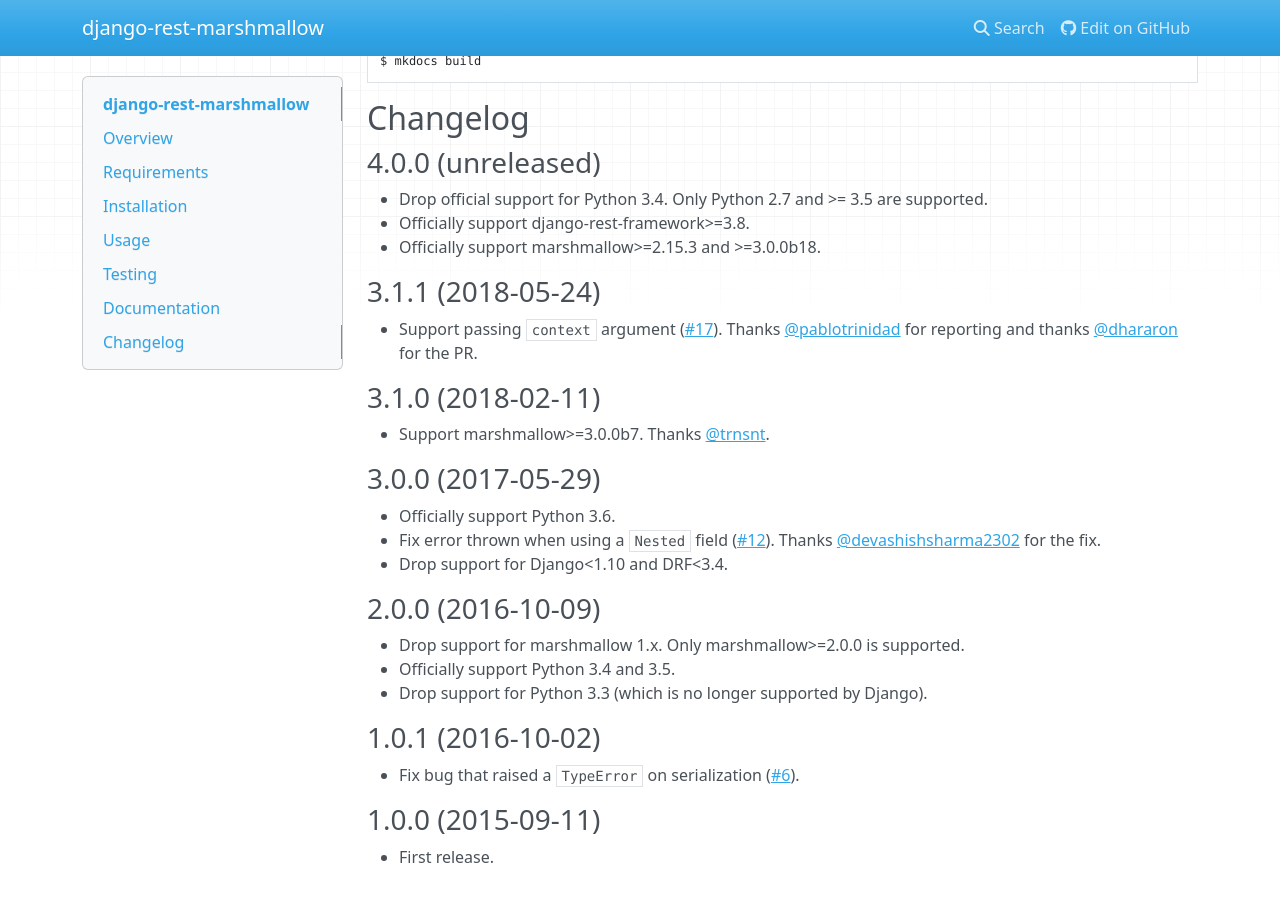
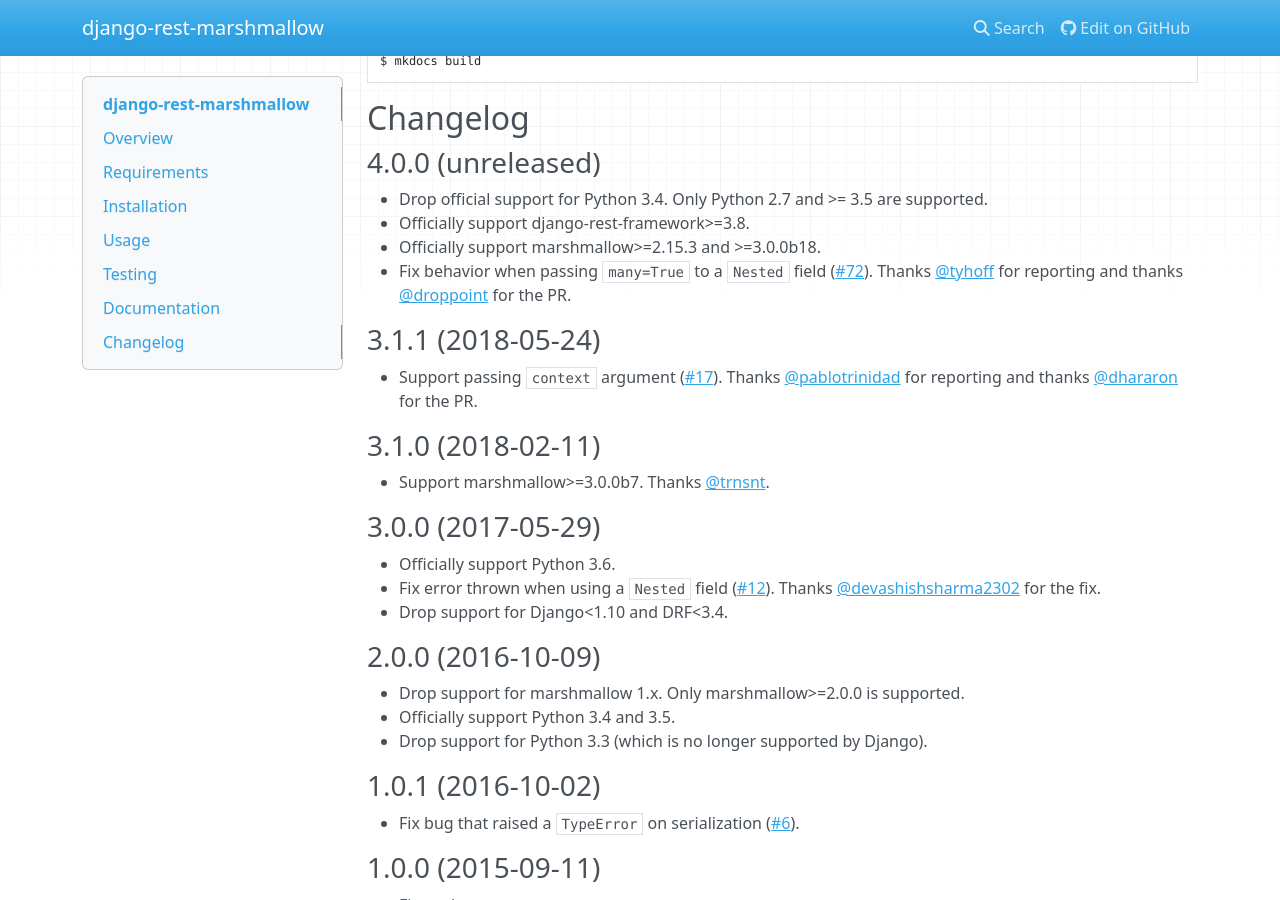
Before and after one commit to marshmallow-code/django-rest-marshmallow, an MkDocs documentation site: the page built from docs/index.md, in a window 1280 px wide and 900 px high, scrolled down 3206 px. Built offline with MkDocs 1.6.1, drawn with Linux system fonts in a browser that asks for light colours; nearby versions of some CDN libraries.

```diff
--- a/docs/index.md
+++ b/docs/index.md
@@ -167,6 +167,8 @@ $ mkdocs build
 * Drop official support for Python 3.4. Only Python 2.7 and >= 3.5 are supported.
 * Officially support django-rest-framework>=3.8.
 * Officially support marshmallow>=2.15.3 and >=3.0.0b18.
+* Fix behavior when passing `many=True` to a `Nested` field ([#72](https://github.com/marshmallow-code/django-rest-marshmallow/issues/72)). Thanks [@tyhoff](https://github.com/tyhoff)
+  for reporting and thanks [@droppoint](https://github.com/marshmallow-code/django-rest-marshmallow/pull/75) for the PR.
 
 ### 3.1.1 (2018-05-24)
 
--- a/rest_marshmallow/__init__.py
+++ b/rest_marshmallow/__init__.py
@@ -8,7 +8,7 @@ from rest_framework.serializers import BaseSerializer, ValidationError
 IS_MARSHMALLOW_LT_3 = int(marshmallow.__version__.split('.')[0]) < 3
 
 
-__version__ = '3.1.1'
+__version__ = '4.0.0'
 
 _schema_kwargs = (
     'only', 'exclude', 'dump_only', 'load_only', 'context'
```
